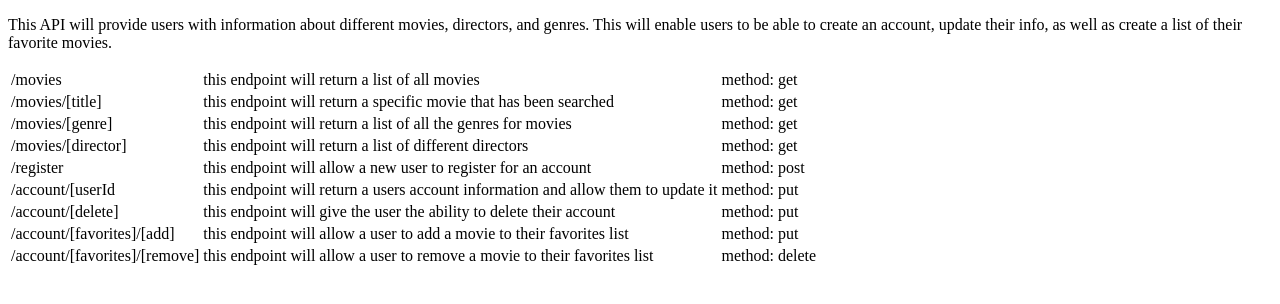
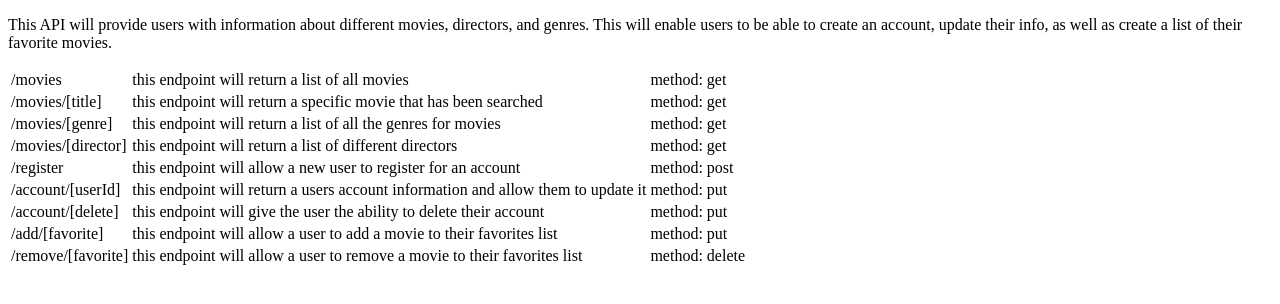
Before and after one commit to nnajera95/Movie_API, a website: page public/documentation.html in a window 1280 px wide. Drawn offline with Linux system fonts and the light colour scheme.

Commit message:
updated endpoints
if applied this commit will update the endpoints to match what is used in the express ware in index.js

```diff
--- a/public/documentation.html
+++ b/public/documentation.html
@@ -39,7 +39,7 @@
         <td>method: post</td>
       </tr>
       <tr>
-        <td> /account/[userId</td>
+        <td> /account/[userId]</td>
         <td>this endpoint will return a users account information and allow them to update it</td>
         <td>method: put</td>
       </tr>
@@ -49,12 +49,12 @@
         <td>method: put</td>
       </tr>
       <tr>
-        <td> /account/[favorites]/[add] </td>
+        <td> /add/[favorite] </td>
         <td>this endpoint will allow a user to add a movie to their favorites list</td>
         <td>method: put</td>
       </tr>
       <tr>
-        <td> /account/[favorites]/[remove] </td>
+        <td> /remove/[favorite] </td>
         <td>this endpoint will allow a user to remove a movie to their favorites list</td>
         <td>method: delete</td>
       </tr>
```
